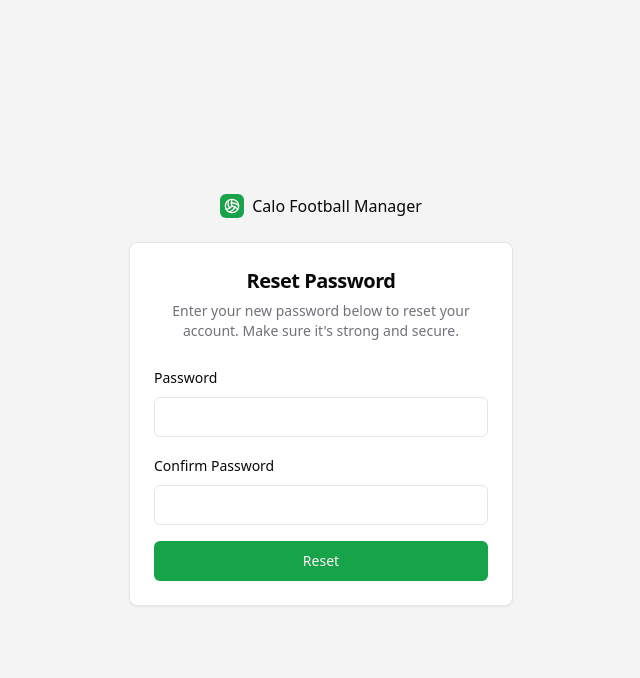
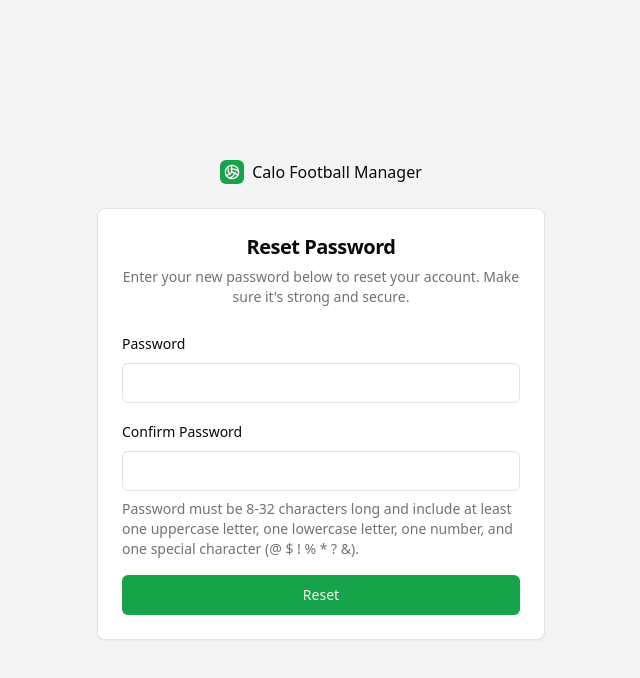
Before and after one commit to MoeOuni/calo-football-online-manager, a React (Vite) app in the folder client/: page /reset-password in a window 1280 px wide. Shown: the top 678 px of the page, without its empty margins (319-959 px from the left). Built offline with nearby package versions, Linux system fonts and the light colour scheme.

Commit message:
feat: enhance password validation and user feedback in forms

```diff
--- a/client/src/api/auth/use-forgot-password.ts
+++ b/client/src/api/auth/use-forgot-password.ts
@@ -1,12 +1,12 @@
 import { useMutation, useQueryClient } from "@tanstack/react-query";
 import { apiClient, authQueryKeys } from "@/api";
-import { TSFixMe, IResetPwd } from "@/lib/interfaces";
+import { TSFixMe, IForgotPwd } from "@/lib/interfaces";
 import { toast } from "sonner";
 
 export function useForgotPwd() {
   const queryClient = useQueryClient();
 
-  const forgotPwdFn = async (payload: IResetPwd) => {
+  const forgotPwdFn = async (payload: IForgotPwd) => {
     const response = await apiClient.post("/forgot-password", payload);
 
     return response.data;
--- a/client/src/components/login-form.tsx
+++ b/client/src/components/login-form.tsx
@@ -20,6 +20,7 @@ import { Loader2 } from "lucide-react";
 import {
   Form,
   FormControl,
+  FormDescription,
   FormField,
   FormItem,
   FormLabel,
@@ -41,9 +42,10 @@ const LoginFormSchema = z.object({
       message: "Password must contain at least one lowercase letter",
     })
     .regex(/[0-9]/, { message: "Password must contain at least one number" })
-    .regex(/[^a-zA-Z0-9]/, {
-      message: "Password must contain at least one special character",
-    }),
+    .regex(
+      /[@$!%*?&]/,
+      "Password must contain at least one special character (@ $ ! % * ? &)"
+    ),
 });
 
 export function LoginForm() {
@@ -118,6 +120,11 @@ export function LoginForm() {
                           type="password"
                         />
                       </FormControl>
+                      <FormDescription>
+                        Password must be 8-32 characters long and include at
+                        least one uppercase letter, one lowercase letter, one
+                        number, and one special character (@ $ ! % * ? &).
+                      </FormDescription>
                       <FormMessage />
                     </FormItem>
                   )}
--- a/client/src/components/reset-password-form.tsx
+++ b/client/src/components/reset-password-form.tsx
@@ -19,6 +19,7 @@ import { Loader2 } from "lucide-react";
 import {
   Form,
   FormControl,
+  FormDescription,
   FormField,
   FormItem,
   FormLabel,
@@ -38,8 +39,8 @@ const LoginFormSchema = z
       .regex(/[A-Z]/, "Password must contain at least one uppercase letter")
       .regex(/[0-9]/, "Password must contain at least one number")
       .regex(
-        /[^a-zA-Z0-9]/,
-        "Password must contain at least one special character"
+        /[@$!%*?&]/,
+        "Password must contain at least one special character (@ $ ! % * ? &)"
       ),
     passwordConfirm: z.string(),
   })
@@ -120,6 +121,11 @@ export function ResetPasswordForm() {
                         />
                       </FormControl>
                       <FormMessage />
+                      <FormDescription>
+                        Password must be 8-32 characters long and include at
+                        least one uppercase letter, one lowercase letter, one
+                        number, and one special character (@ $ ! % * ? &).
+                      </FormDescription>
                     </FormItem>
                   )}
                 />
--- a/client/src/pages/auth/forgot-password.tsx
+++ b/client/src/pages/auth/forgot-password.tsx
@@ -4,7 +4,7 @@ import { ForgotPasswordForm } from "@/components/forgot-password-form";
 export default function Login() {
   return (
     <div className="flex min-h-svh flex-col items-center justify-center gap-6 bg-muted p-6 md:p-10">
-      <div className="flex w-full max-w-sm flex-col gap-6">
+      <div className="flex w-full max-w-sm lg:max-w-md flex-col gap-6">
         <a href="#" className="flex items-center gap-2 self-center font-medium">
           <div className="flex h-6 w-6 items-center justify-center rounded-md bg-primary text-primary-foreground">
             <Volleyball className="size-4" />
--- a/client/src/pages/auth/login.tsx
+++ b/client/src/pages/auth/login.tsx
@@ -4,7 +4,7 @@ import { LoginForm } from "@/components/login-form";
 export default function Login() {
   return (
     <div className="flex min-h-svh flex-col items-center justify-center gap-6 bg-muted p-6 md:p-10">
-      <div className="flex w-full max-w-sm flex-col gap-6">
+      <div className="flex w-full max-w-sm lg:max-w-md flex-col gap-6">
         <a href="#" className="flex items-center gap-2 self-center font-medium">
           <div className="flex h-6 w-6 items-center justify-center rounded-md bg-primary text-primary-foreground">
             <Volleyball className="size-4" />
--- a/client/src/pages/auth/reset-password.tsx
+++ b/client/src/pages/auth/reset-password.tsx
@@ -5,7 +5,7 @@ import { Volleyball } from "lucide-react";
 export default function Reset() {
   return (
     <div className="flex min-h-svh flex-col items-center justify-center gap-6 bg-muted p-6 md:p-10">
-      <div className="flex w-full max-w-sm flex-col gap-6">
+      <div className="flex w-full max-w-sm lg:max-w-md flex-col gap-6">
         <a href="#" className="flex items-center gap-2 self-center font-medium">
           <div className="flex h-6 w-6 items-center justify-center rounded-md bg-primary text-primary-foreground">
             <Volleyball className="size-4" />
```
